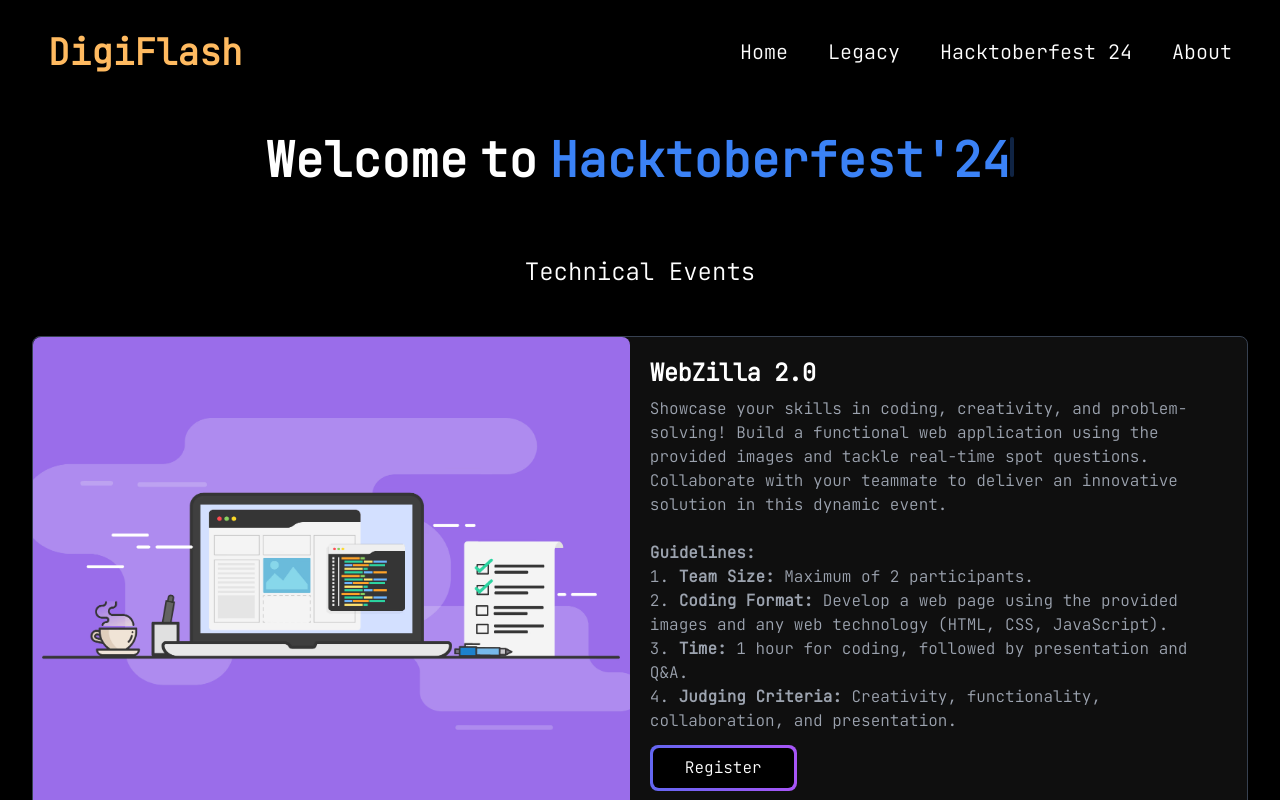
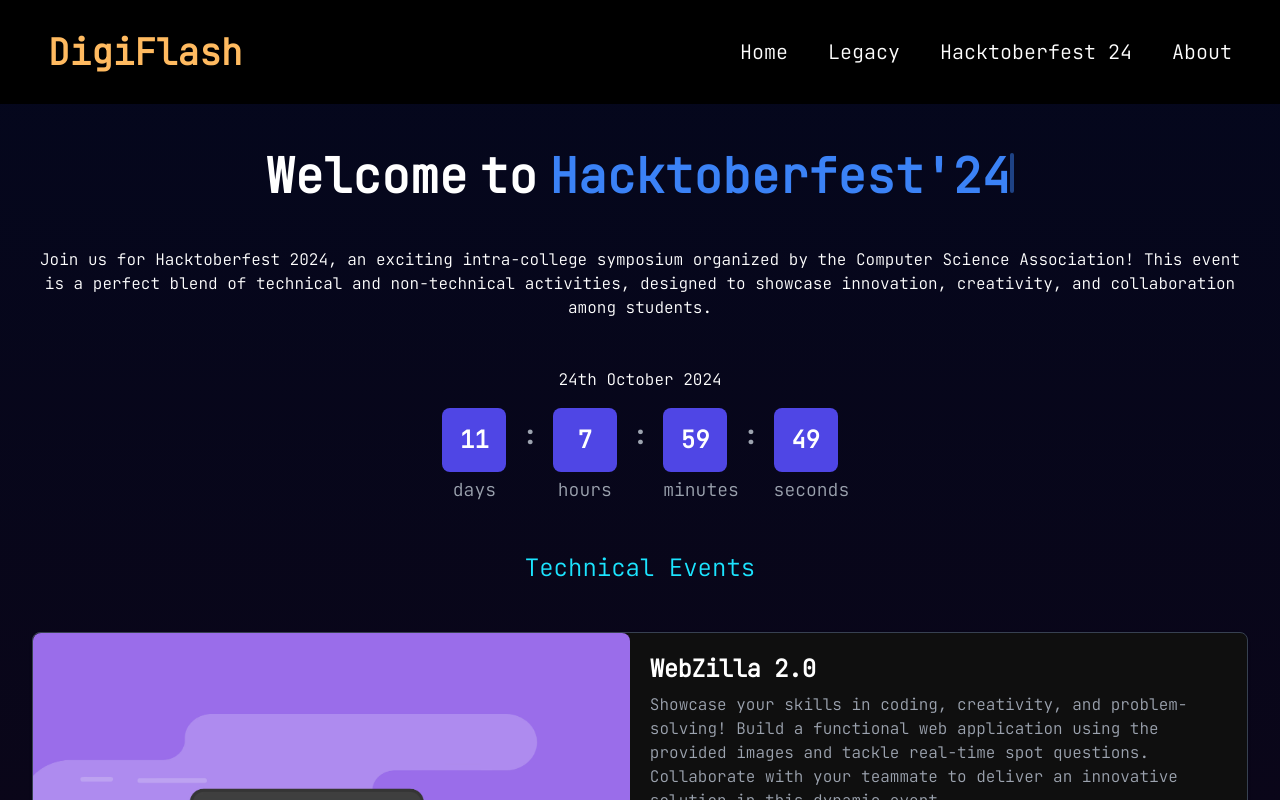
Before and after one commit to pragadeeshnehru/DigiFlash-Website, a React (Vite) app in the folder hacktoberfest-digiflash/: page /hacktoberfest in a window 1280 px wide. Shown: the top 800 px of the page. Built offline with nearby package versions, Linux system fonts and the light colour scheme.

Commit message:
Added countdown

```diff
--- a/hacktoberfest-digiflash/src/components/sections/About.jsx
+++ b/hacktoberfest-digiflash/src/components/sections/About.jsx
@@ -37,7 +37,7 @@ export default function About() {
 
   const magTeam = [
     {
-      imageUrl: "/team/enpa.jpg",
+      imageUrl: "/team/nandhini.jpg",
       name: "Kirubaa Nandhini P A",
     },
     {
@@ -70,7 +70,7 @@ export default function About() {
         ))}
       </div>
       <p className="text-2xl font-bold text-center mt-8">
-        Newsletter & Magazine Coordinators
+        Digitimes Coordinators
       </p>
       <div className="flex flex-wrap justify-center gap-6 p-4">
         {magTeam.map((member, index) => (
@@ -83,6 +83,10 @@ export default function About() {
         ))}
       </div>
       <Footer />
+      <p className="text-center py-8">
+        Done by{" "}
+        <a href="https://github.com/pragadeeshnehru">Pragadeesh Nehru</a> 😎
+      </p>
     </div>
   );
 }
--- a/hacktoberfest-digiflash/src/components/sections/Hacktoberfest.jsx
+++ b/hacktoberfest-digiflash/src/components/sections/Hacktoberfest.jsx
@@ -1,8 +1,10 @@
+import Countdown from "../ui/countdown";
 import Button from "../ui/glow-button";
 import { TypewriterEffect } from "../ui/typewriter-effect";
 import Header from "./Header";
 
 export default function Hacktoberfest() {
+  const targetDate = "2024-10-24T00:00:00";
   const technicalEvents = [
     {
       title: "WebZilla 2.0",
@@ -137,14 +139,16 @@ export default function Hacktoberfest() {
   ];
 
   return (
-    <div className="font-display">
+    <div className="font-display text-white bg-gradient-to-b from-[#04071d] to-[#2e0000]">
       <Header />
       <div className="p-8 flex flex-col justify-center text-center">
-        <TypewriterEffect words={words} className={"dark"}/>
-        <p>Department of CSE</p>
+        <TypewriterEffect words={words} className={"dark py-4"}/>
+        <p className="py-8">Join us for Hacktoberfest 2024, an exciting intra-college symposium organized by the Computer Science Association! This event is a perfect blend of technical and non-technical activities, designed to showcase innovation, creativity, and collaboration among students. </p>
+        <p className="py-4">24th October 2024</p>
+        <Countdown targetDate={targetDate}/>
       </div>
 
-      <p className="text-white text-2xl text-center p-4">Technical Events</p>
+      <p className="text-[#1ce4ff] text-2xl text-center p-4">Technical Events</p>
       <div className="grid grid-cols-1 gap-4 p-8">
         {technicalEvents.map((contest, index) => (
           <div key={index} className="flex justify-center">
@@ -157,10 +161,10 @@ export default function Hacktoberfest() {
           </div>
         ))}
       </div>
-      <p className="text-white text-2xl text-center p-4">
+      <p className="text-[#fa4f4f] text-2xl text-center p-4">
         Non Technical Events
       </p>
-      <div className="grid grid-cols-1 gap-4 p-4">
+      <div className="grid grid-cols-1 gap-4 p-8">
         {nonTechnical.map((contest, index) => (
           <div key={index} className="flex justify-center">
             <ContestCards
--- a/hacktoberfest-digiflash/src/components/sections/HeroSection.jsx
+++ b/hacktoberfest-digiflash/src/components/sections/HeroSection.jsx
@@ -3,7 +3,7 @@ import digiLogo from "../../assets/linear.png";
 
 export default function HeroSection() {
   return (
-    <div className="bg-[url('/bg-light.jpg')]  bg-cover bg-center ">
+    <div className="bg-[url('/bg.jpg')]  bg-cover bg-center inner-shadow-div">
       <MacbookScroll
         title={
           <h1 className="text-6xl bg-gradient-to-r from-[#19c035] via-[#ff00f2] to-[#ff8800] text-transparent bg-clip-text py-1">
--- /dev/null
+++ b/hacktoberfest-digiflash/src/components/ui/countdown.jsx
@@ -0,0 +1,84 @@
+import React, { useState, useEffect } from 'react';
+
+const Countdown = ({ targetDate }) => {
+  const [timeLeft, setTimeLeft] = useState(calculateTimeLeft());
+
+  useEffect(() => {
+    const timer = setInterval(() => {
+      setTimeLeft(calculateTimeLeft());
+    }, 1000);
+
+    return () => clearInterval(timer);
+  }, []);
+
+  function calculateTimeLeft() {
+    const difference = new Date(targetDate) - new Date();
+    let timeLeft = {};
+
+    if (difference > 0) {
+      timeLeft = {
+        days: Math.floor(difference / (1000 * 60 * 60 * 24)),
+        hours: Math.floor((difference / (1000 * 60 * 60)) % 24),
+        minutes: Math.floor((difference / 1000 / 60) % 60),
+        seconds: Math.floor((difference / 1000) % 60),
+      };
+    } else {
+      timeLeft = {
+        days: 0,
+        hours: 0,
+        minutes: 0,
+        seconds: 0,
+      };
+    }
+
+    return timeLeft;
+  }
+
+  return (
+    <div className="flex items-start justify-center w-full gap-4 count-down-main">
+      <div className="timer w-16">
+        <div className="bg-indigo-600 py-4 px-2 rounded-lg overflow-hidden">
+          <h3 className="countdown-element days font-Cormorant font-semibold text-2xl text-white text-center">
+            {timeLeft.days}
+          </h3>
+        </div>
+        <p className="text-lg font-Cormorant font-medium text-gray-400 mt-1 text-center w-full">days</p>
+      </div>
+
+      <h3 className="font-manrope font-semibold text-2xl text-gray-400 pt-3">:</h3>
+
+      <div className="timer w-16">
+        <div className="bg-indigo-600 py-4 px-2 rounded-lg overflow-hidden">
+          <h3 className="countdown-element hours font-Cormorant font-semibold text-2xl text-white text-center">
+            {timeLeft.hours}
+          </h3>
+        </div>
+        <p className="text-lg font-Cormorant font-normal text-gray-400 mt-1 text-center w-full">hours</p>
+      </div>
+
+      <h3 className="font-manrope font-semibold text-2xl text-gray-400 pt-3">:</h3>
+
+      <div className="timer w-16">
+        <div className="bg-indigo-600 py-4 px-2 rounded-lg overflow-hidden">
+          <h3 className="countdown-element minutes font-Cormorant font-semibold text-2xl text-white text-center">
+            {timeLeft.minutes}
+          </h3>
+        </div>
+        <p className="text-lg font-Cormorant font-normal text-gray-400 mt-1 text-center w-full">minutes</p>
+      </div>
+
+      <h3 className="font-manrope font-semibold text-2xl text-gray-400 pt-3">:</h3>
+
+      <div className="timer w-16">
+        <div className="bg-indigo-600 py-4 px-2 rounded-lg overflow-hidden">
+          <h3 className="countdown-element seconds font-Cormorant font-semibold text-2xl text-white text-center animate-countinsecond">
+            {timeLeft.seconds}
+          </h3>
+        </div>
+        <p className="text-lg font-Cormorant font-normal text-gray-400 mt-1 text-center w-full">seconds</p>
+      </div>
+    </div>
+  );
+};
+
+export default Countdown;
```
Also changed, not shown: hacktoberfest-digiflash/public/team/nandhini.jpg (added).
